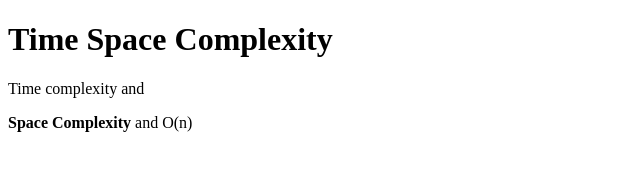
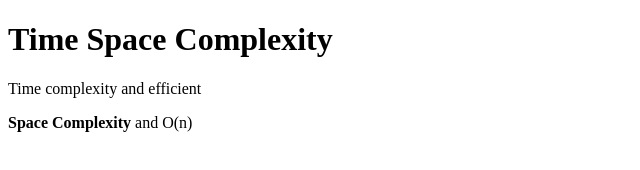
Before and after one commit to acciojob/time-and-space-complexity-bansaltanishq472, a website: page main.html in a window 1280 px wide. Shown: the full height of the page, 0-640 px from the left. Drawn offline with Linux system fonts and the light colour scheme.

Commit message:
created a submission

```diff
--- a/main.html
+++ b/main.html
@@ -11,7 +11,7 @@
     <script type="text/javascript" src="./script.js">
 </script>
 <h1>Time Space Complexity</h1>
-<p>Time complexity and </p>
+<p>Time complexity and efficient </p>
 <p><strong>Space Complexity</strong> and O(n)</p>
 
 </body>
```
